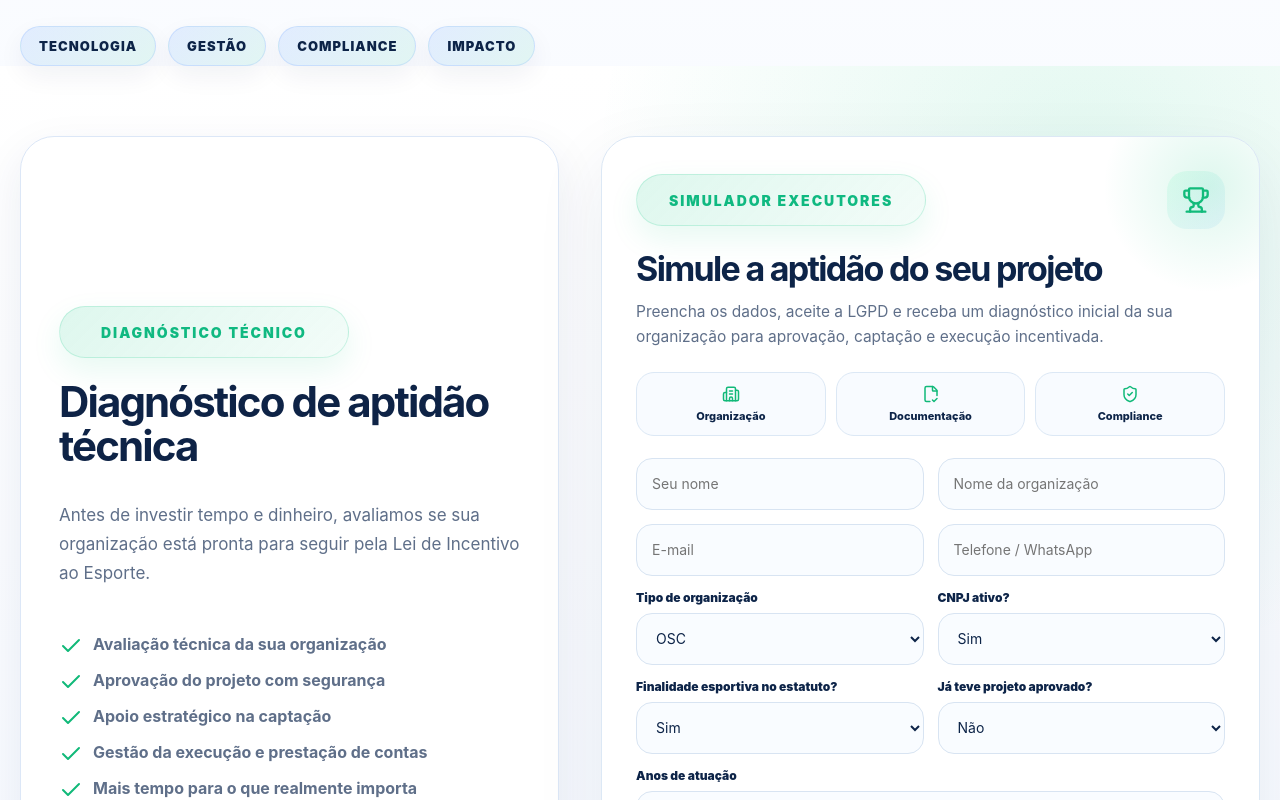
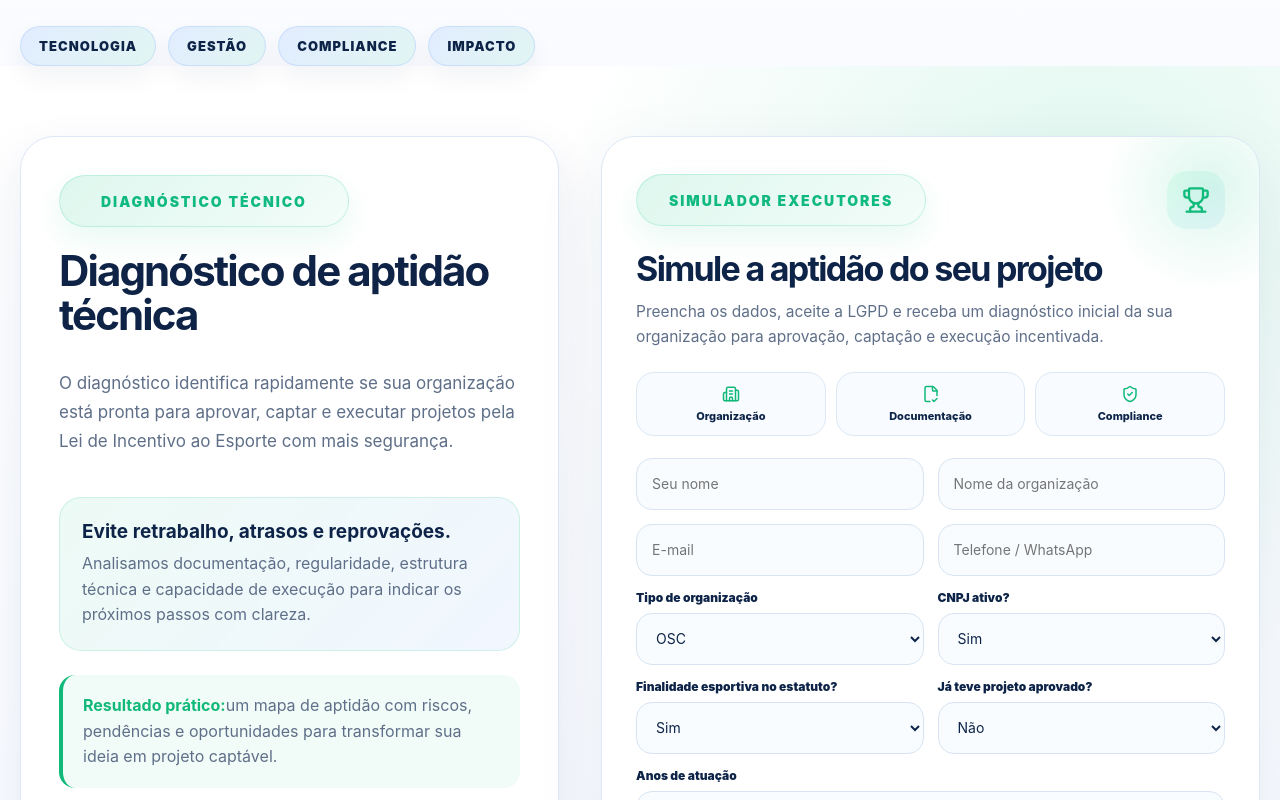
Before and after one commit to Brunoleoguilherme/incentivou-site, a Next.js app: page /executores in a window 1280 px wide. Shown: the part 420-1220 px from the top of the page. Built offline with nearby package versions, Linux system fonts and the light colour scheme.

Commit message:
Melhora copy do diagnostico tecnico

```diff
--- a/app/executores/page.js
+++ b/app/executores/page.js
@@ -59,9 +59,25 @@ export default function Executores() {
             <h2>Diagnóstico de aptidão técnica</h2>
 
             <p>
-              Antes de investir tempo e dinheiro, avaliamos se sua organização
-              está pronta para seguir pela Lei de Incentivo ao Esporte.
-            </p>
+  O diagnóstico identifica rapidamente se sua organização está pronta
+  para aprovar, captar e executar projetos pela Lei de Incentivo ao
+  Esporte com mais segurança.
+</p>
+
+<div className="executorCopyBox">
+  <strong>Evite retrabalho, atrasos e reprovações.</strong>
+
+  <p>
+    Analisamos documentação, regularidade, estrutura técnica e capacidade
+    de execução para indicar os próximos passos com clareza.
+  </p>
+</div>
+
+<div className="executorCopyHighlight">
+  <strong>Resultado prático:</strong>
+  um mapa de aptidão com riscos, pendências e oportunidades para transformar
+  sua ideia em projeto captável.
+</div>
 
             <ul className="clean">
               {executorItems.map((item) => (
--- a/app/globals.css
+++ b/app/globals.css
@@ -3611,3 +3611,44 @@ main {
   font-size: 16px !important;
   font-weight: 900 !important;
 }
+
+/* EXECUTORES - COPY CARD DIAGNÓSTICO */
+
+.executorDiagnosticPanel {
+  justify-content: flex-start !important;
+}
+
+.executorCopyBox {
+  margin: 24px 0;
+  padding: 22px;
+  border-radius: 22px;
+  background: linear-gradient(135deg, rgba(20,199,132,.08), rgba(19,104,255,.06));
+  border: 1px solid rgba(20,199,132,.16);
+}
+
+.executorCopyBox strong {
+  display: block;
+  color: var(--navy);
+  font-size: 19px;
+  margin-bottom: 8px;
+}
+
+.executorCopyBox p {
+  margin: 0 !important;
+  font-size: 16px !important;
+  line-height: 1.6 !important;
+}
+
+.executorCopyHighlight {
+  margin: 0 0 24px;
+  padding: 18px 20px;
+  border-left: 4px solid var(--green-2);
+  background: rgba(20,199,132,.06);
+  border-radius: 16px;
+  color: var(--muted);
+  line-height: 1.6;
+}
+
+.executorCopyHighlight strong {
+  color: var(--green-2);
+}
```
